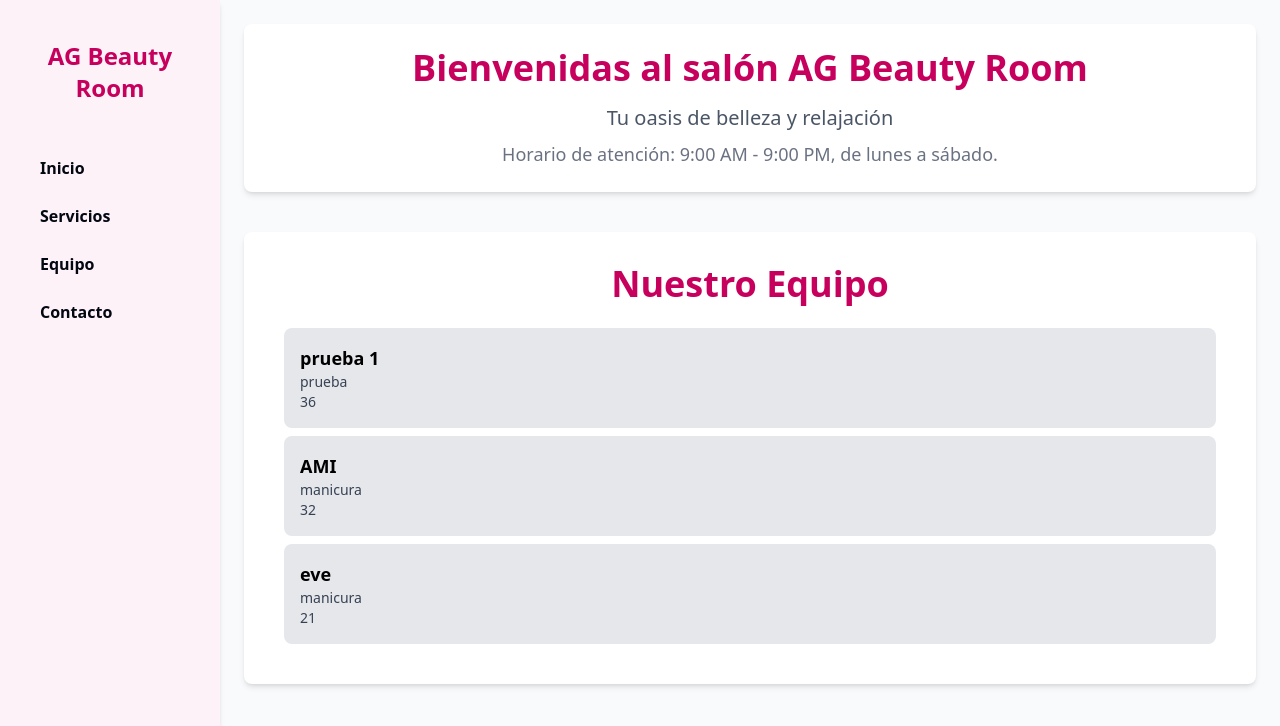
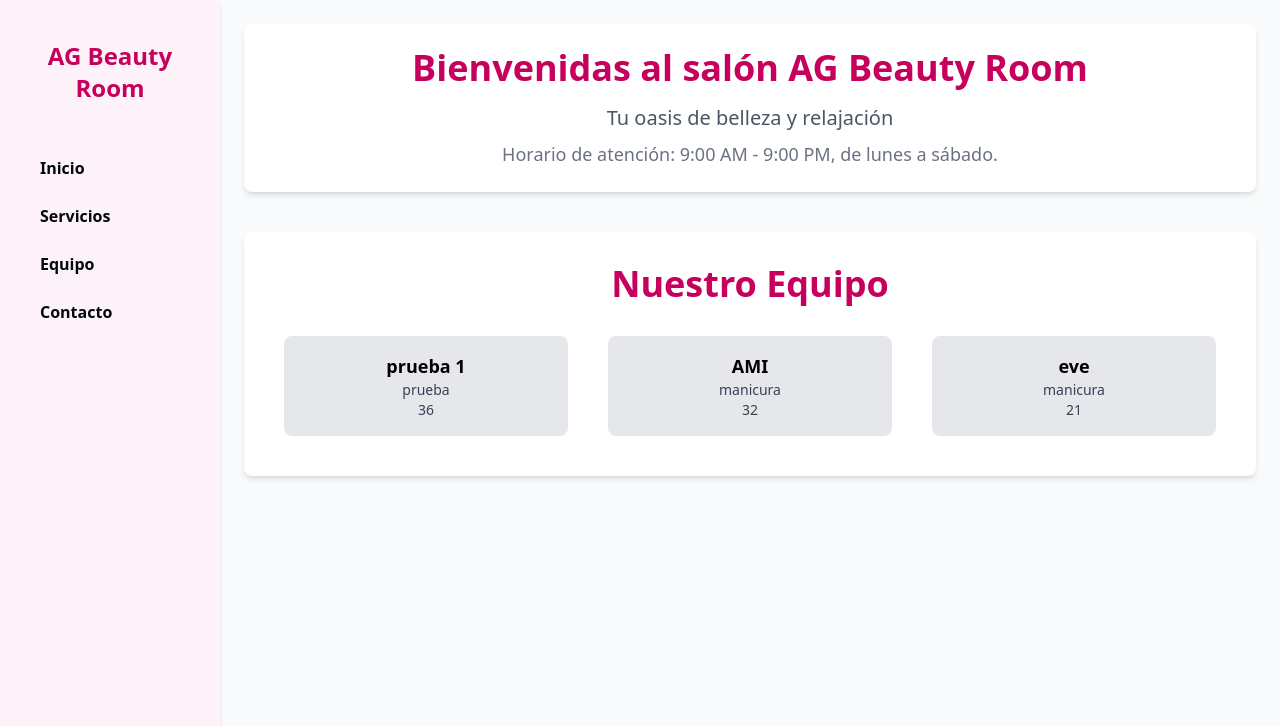
Before and after one commit to Georgina2615/Actividad_Tailwind, a React (Vite) app: page / in a window 1280 px wide. Shown: the top 726 px of the page. Built offline with nearby package versions, Linux system fonts and the light colour scheme.

Commit message:
Ultimos cambios de diseño otra vez

```diff
--- a/src/App.jsx
+++ b/src/App.jsx
@@ -22,9 +22,11 @@
         <section id="equipo" className="mb-10">
           <div className="bg-white p-8 rounded-lg shadow-md">
             <h2 className="text-4xl font-bold text-center text-pink-700 mb-6">Nuestro Equipo</h2>
+            <div className="grid grid-cols-1 md:grid-cols-2 lg:grid-cols-3 gap-6">
            {empleadosDemo.map (emp =>
             <EmpleadoCard key={emp.id} nombre={emp.nombre} cargo={emp.cargo} edad={emp.edad}/>
            )}
+           </div>
          </div>
         </section>
       </main>
--- a/src/components/EmpleadoCard.jsx
+++ b/src/components/EmpleadoCard.jsx
@@ -1,6 +1,6 @@
 function EmpleadoCard(props){
     return (
-        <div className=" rounded-lg p-4 m-2 bg-gray-200">
+        <div className=" rounded-lg p-4 m-2 bg-gray-200 text-center">
             <h3 className="text-lg font-bold">{props.nombre}</h3>
             <p className="text-sm text-gray-700">{props.cargo}</p>
             <p className="text-sm text-gray-700">{props.edad}</p>
```
